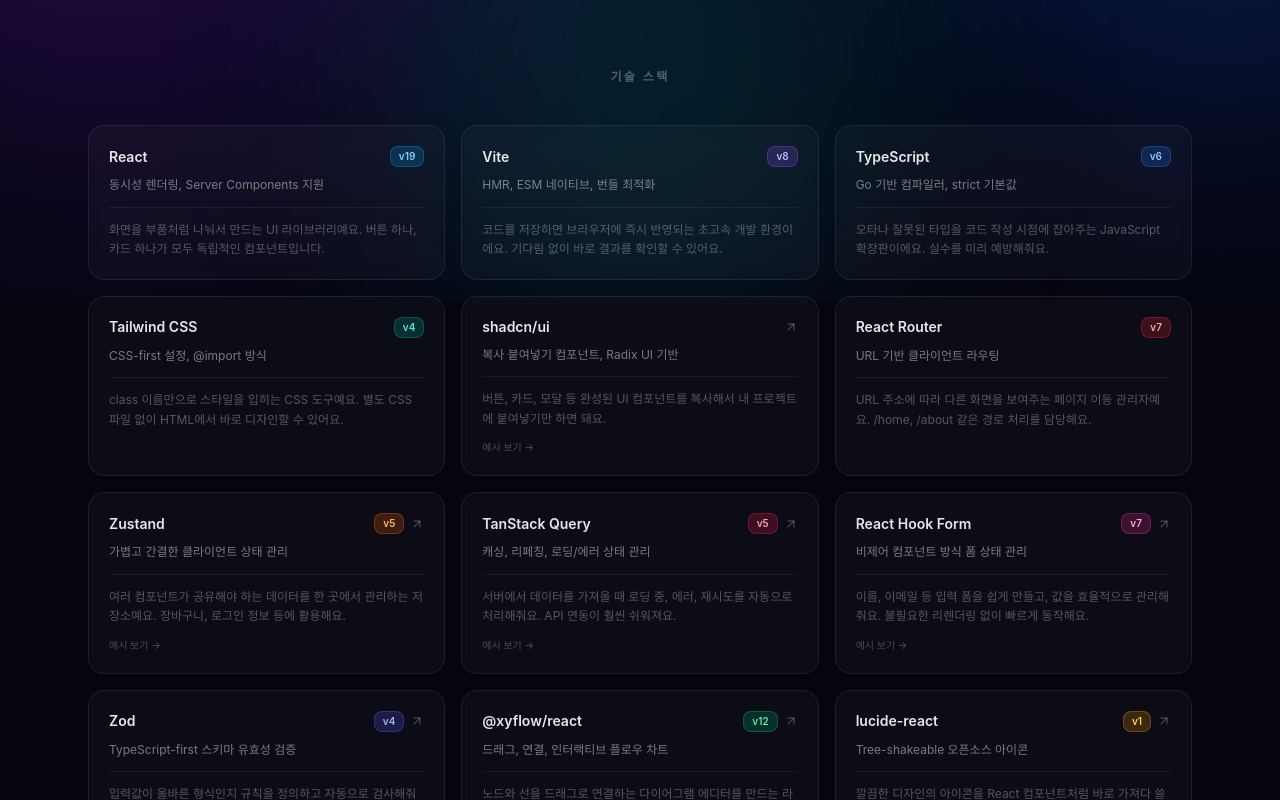
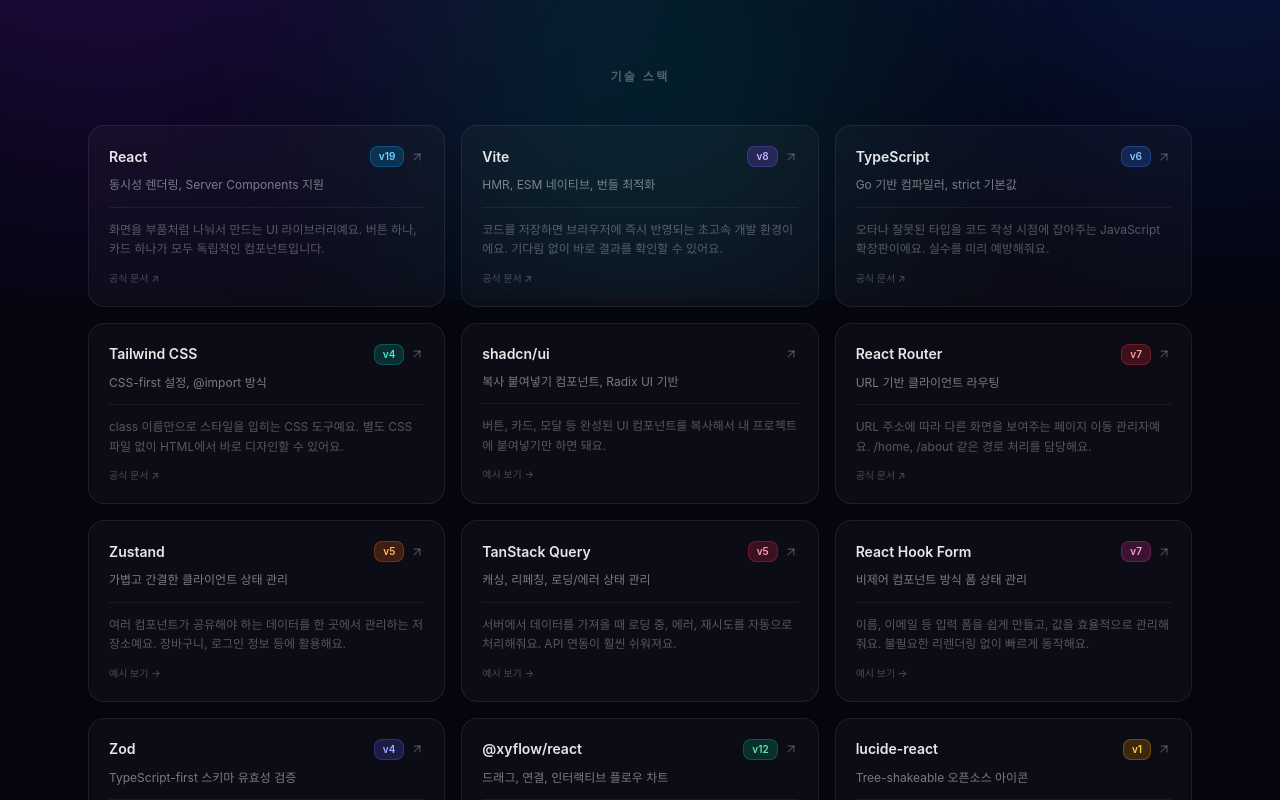
Before and after one commit to brothersong20-commits/react-frontend-starter-kit, a React (Vite) app: page / in a window 1280 px wide. Shown: the part 500-1300 px from the top of the page. Built offline with nearby package versions, Linux system fonts and the light colour scheme.

Commit message:
PHASE 1.2: fix: 전역 테마 시스템 구축 및 버그 수정

```diff
--- a/src/components/layout/Sidebar.tsx
+++ b/src/components/layout/Sidebar.tsx
@@ -6,8 +6,11 @@
   FormInput,
   Workflow,
   Layers,
+  Sun,
+  Moon,
 } from 'lucide-react'
 import { cn } from '@/lib/utils'
+import { useThemeStore } from '@/store/useThemeStore'
 
 const navItems = [
   { to: '/', label: '홈', icon: LayoutDashboard, end: true },
@@ -19,10 +22,12 @@
 ]
 
 export function Sidebar() {
+  const { isDark, toggle } = useThemeStore()
+
   return (
     <aside className="w-60 shrink-0 border-r border-border bg-card flex flex-col">
       <div className="px-6 py-5 border-b border-border">
-        <h1 className="text-sm font-semibold text-foreground">React SPA</h1>
+        <h1 className="text-sm font-semibold text-foreground">React</h1>
         <p className="text-xs text-muted-foreground mt-0.5">Starter Kit</p>
       </div>
       <nav className="flex-1 p-3 space-y-1">
@@ -45,8 +50,15 @@
           </NavLink>
         ))}
       </nav>
-      <div className="px-5 py-4 border-t border-border">
-        <p className="text-xs text-muted-foreground">
+      <div className="border-t border-border px-3 py-3 space-y-3">
+        <button
+          onClick={toggle}
+          className="flex w-full items-center gap-3 rounded-md px-3 py-2 text-sm text-muted-foreground transition-colors hover:bg-accent hover:text-accent-foreground"
+        >
+          {isDark ? <Sun className="size-4 shrink-0" /> : <Moon className="size-4 shrink-0" />}
+          {isDark ? '라이트 모드' : '다크 모드'}
+        </button>
+        <p className="px-3 text-xs text-muted-foreground">
           React 19 · Vite 8 · TS 6
         </p>
       </div>
--- a/src/main.tsx
+++ b/src/main.tsx
@@ -3,6 +3,12 @@
 import { QueryClient, QueryClientProvider } from '@tanstack/react-query'
 import App from './App'
 import './index.css'
+
+// 첫 로드 시 저장된 테마 적용 (FOUC 방지)
+const saved = JSON.parse(localStorage.getItem('rsk-theme') ?? '{}')
+if (saved?.state?.isDark !== false) {
+  document.documentElement.classList.add('dark')
+}
 
 const queryClient = new QueryClient({
   defaultOptions: {
--- a/src/pages/LandingPage.tsx
+++ b/src/pages/LandingPage.tsx
@@ -1,6 +1,6 @@
-import { useState, useEffect } from 'react'
 import { Link } from 'react-router-dom'
 import { ArrowRight, ExternalLink, Sun, Moon, ArrowUpRight } from 'lucide-react'
+import { useThemeStore } from '@/store/useThemeStore'
 
 const navLinks = [
   { label: 'Zustand', to: '/zustand' },
@@ -17,7 +17,8 @@
     description: '동시성 렌더링, Server Components 지원',
     simple: '화면을 부품처럼 나눠서 만드는 UI 라이브러리예요. 버튼 하나, 카드 하나가 모두 독립적인 컴포넌트입니다.',
     badge: { dark: 'bg-sky-500/20 text-sky-300 border border-sky-500/30', light: 'bg-sky-100 text-sky-700 border border-sky-200' },
-    to: null,
+    href: 'https://react.dev',
+    internal: false,
   },
   {
     name: 'Vite',
@@ -25,7 +26,8 @@
     description: 'HMR, ESM 네이티브, 번들 최적화',
     simple: '코드를 저장하면 브라우저에 즉시 반영되는 초고속 개발 환경이에요. 기다림 없이 바로 결과를 확인할 수 있어요.',
     badge: { dark: 'bg-violet-500/20 text-violet-300 border border-violet-500/30', light: 'bg-violet-100 text-violet-700 border border-violet-200' },
-    to: null,
+    href: 'https://vitejs.dev',
+    internal: false,
   },
   {
     name: 'TypeScript',
@@ -33,7 +35,8 @@
     description: 'Go 기반 컴파일러, strict 기본값',
     simple: '오타나 잘못된 타입을 코드 작성 시점에 잡아주는 JavaScript 확장판이에요. 실수를 미리 예방해줘요.',
     badge: { dark: 'bg-blue-500/20 text-blue-300 border border-blue-500/30', light: 'bg-blue-100 text-blue-700 border border-blue-200' },
-    to: null,
+    href: 'https://www.typescriptlang.org',
+    internal: false,
   },
   {
     name: 'Tailwind CSS',
@@ -41,7 +44,8 @@
     description: 'CSS-first 설정, @import 방식',
     simple: 'class 이름만으로 스타일을 입히는 CSS 도구예요. 별도 CSS 파일 없이 HTML에서 바로 디자인할 수 있어요.',
     badge: { dark: 'bg-teal-500/20 text-teal-300 border border-teal-500/30', light: 'bg-teal-100 text-teal-700 border border-teal-200' },
-    to: null,
+    href: 'https://tailwindcss.com',
+    internal: false,
   },
   {
     name: 'shadcn/ui',
@@ -49,7 +53,8 @@
     description: '복사 붙여넣기 컴포넌트, Radix UI 기반',
     simple: '버튼, 카드, 모달 등 완성된 UI 컴포넌트를 복사해서 내 프로젝트에 붙여넣기만 하면 돼요.',
     badge: { dark: 'bg-zinc-500/20 text-zinc-300 border border-zinc-500/30', light: 'bg-zinc-100 text-zinc-600 border border-zinc-200' },
-    to: '/components',
+    href: '/components',
+    internal: true,
   },
   {
     name: 'React Router',
@@ -57,7 +62,8 @@
     description: 'URL 기반 클라이언트 라우팅',
     simple: 'URL 주소에 따라 다른 화면을 보여주는 페이지 이동 관리자예요. /home, /about 같은 경로 처리를 담당해요.',
     badge: { dark: 'bg-red-500/20 text-red-300 border border-red-500/30', light: 'bg-red-100 text-red-700 border border-red-200' },
-    to: null,
+    href: 'https://reactrouter.com',
+    internal: false,
   },
   {
     name: 'Zustand',
@@ -65,7 +71,8 @@
     description: '가볍고 간결한 클라이언트 상태 관리',
     simple: '여러 컴포넌트가 공유해야 하는 데이터를 한 곳에서 관리하는 저장소예요. 장바구니, 로그인 정보 등에 활용해요.',
     badge: { dark: 'bg-orange-500/20 text-orange-300 border border-orange-500/30', light: 'bg-orange-100 text-orange-700 border border-orange-200' },
-    to: '/zustand',
+    href: '/zustand',
+    internal: true,
   },
   {
     name: 'TanStack Query',
@@ -73,7 +80,8 @@
     description: '캐싱, 리페칭, 로딩/에러 상태 관리',
     simple: '서버에서 데이터를 가져올 때 로딩 중, 에러, 재시도를 자동으로 처리해줘요. API 연동이 훨씬 쉬워져요.',
     badge: { dark: 'bg-rose-500/20 text-rose-300 border border-rose-500/30', light: 'bg-rose-100 text-rose-700 border border-rose-200' },
-    to: '/query',
+    href: '/query',
+    internal: true,
   },
   {
     name: 'React Hook Form',
@@ -81,7 +89,8 @@
     description: '비제어 컴포넌트 방식 폼 상태 관리',
     simple: '이름, 이메일 등 입력 폼을 쉽게 만들고, 값을 효율적으로 관리해줘요. 불필요한 리렌더링 없이 빠르게 동작해요.',
     badge: { dark: 'bg-pink-500/20 text-pink-300 border border-pink-500/30', light: 'bg-pink-100 text-pink-700 border border-pink-200' },
-    to: '/form',
+    href: '/form',
+    internal: true,
   },
   {
     name: 'Zod',
@@ -89,7 +98,8 @@
     description: 'TypeScript-first 스키마 유효성 검증',
     simple: '입력값이 올바른 형식인지 규칙을 정의하고 자동으로 검사해줘요. 이메일 형식, 최소 글자 수 같은 검증에 써요.',
     badge: { dark: 'bg-indigo-500/20 text-indigo-300 border border-indigo-500/30', light: 'bg-indigo-100 text-indigo-700 border border-indigo-200' },
-    to: '/form',
+    href: '/form',
+    internal: true,
   },
   {
     name: '@xyflow/react',
@@ -97,7 +107,8 @@
     description: '드래그, 연결, 인터랙티브 플로우 차트',
     simple: '노드와 선을 드래그로 연결하는 다이어그램 에디터를 만드는 라이브러리예요. 플로우차트나 워크플로우 UI에 써요.',
     badge: { dark: 'bg-emerald-500/20 text-emerald-300 border border-emerald-500/30', light: 'bg-emerald-100 text-emerald-700 border border-emerald-200' },
-    to: '/flow',
+    href: '/flow',
+    internal: true,
   },
   {
     name: 'lucide-react',
@@ -105,7 +116,8 @@
     description: 'Tree-shakeable 오픈소스 아이콘',
     simple: '깔끔한 디자인의 아이콘을 React 컴포넌트처럼 바로 가져다 쓸 수 있어요. 사용하지 않는 아이콘은 번들에 포함되지 않아요.',
     badge: { dark: 'bg-amber-500/20 text-amber-300 border border-amber-500/30', light: 'bg-amber-100 text-amber-700 border border-amber-200' },
-    to: '/components',
+    href: '/components',
+    internal: true,
   },
 ]
 
@@ -123,14 +135,12 @@
     pill:         'border-white/[0.12] bg-white/[0.06]',
     pillDot:      'bg-emerald-400',
     pillText:     'text-white/60',
-    titleFrom:    '#ffffff',
-    titleTo:      'rgba(255,255,255,0.5)',
+    titleGrad:    'bg-gradient-to-b from-white to-white/50',
     subtitle:     'text-white/40',
     btnPrimary:   'bg-white text-black hover:bg-white/90',
     btnSecondary: 'border-white/[0.15] bg-white/[0.06] text-white/80 hover:border-white/25 hover:bg-white/[0.10] hover:text-white',
     label:        'text-white/30',
     card:         'border-white/[0.08] bg-white/[0.03] hover:border-white/[0.18] hover:bg-white/[0.07]',
-    cardLinked:   'border-white/[0.08] bg-white/[0.03] hover:border-violet-500/40 hover:bg-white/[0.07] cursor-pointer',
     cardName:     'text-white/90',
     cardDesc:     'text-white/45',
     cardSimple:   'text-white/30',
@@ -149,14 +159,12 @@
     pill:         'border-gray-200 bg-white',
     pillDot:      'bg-emerald-500',
     pillText:     'text-gray-500',
-    titleFrom:    '#111111',
-    titleTo:      'rgba(30,30,30,0.55)',
+    titleGrad:    'bg-gradient-to-b from-gray-900 to-gray-600',
     subtitle:     'text-gray-500',
     btnPrimary:   'bg-gray-900 text-white hover:bg-gray-800',
     btnSecondary: 'border-gray-200 bg-white text-gray-700 hover:border-gray-300 hover:bg-gray-50',
     label:        'text-gray-400',
-    card:         'border-gray-200/80 bg-white hover:border-gray-300 hover:shadow-sm',
-    cardLinked:   'border-gray-200/80 bg-white hover:border-violet-300 hover:shadow-md cursor-pointer',
+    card:         'border-gray-200/80 bg-white hover:border-violet-300 hover:shadow-md',
     cardName:     'text-gray-900',
     cardDesc:     'text-gray-500',
     cardSimple:   'text-gray-400',
@@ -166,15 +174,7 @@
 }
 
 export function LandingPage() {
-  const [isDark, setIsDark] = useState(() => {
-    const saved = localStorage.getItem('rsk-theme')
-    return saved ? saved === 'dark' : true
-  })
-
-  useEffect(() => {
-    localStorage.setItem('rsk-theme', isDark ? 'dark' : 'light')
-  }, [isDark])
-
+  const { isDark, toggle } = useThemeStore()
   const t = isDark ? T.dark : T.light
 
   return (
@@ -204,9 +204,8 @@
               </Link>
             ))}
           </nav>
-          {/* Theme toggle */}
           <button
-            onClick={() => setIsDark(!isDark)}
+            onClick={toggle}
             aria-label="테마 전환"
             className={`ml-3 flex h-8 w-8 items-center justify-center rounded-lg transition-all duration-150 ${t.toggle}`}
           >
@@ -225,16 +224,8 @@
           </span>
         </div>
 
-        {/* Title */}
-        <h1
-          className="mb-5 text-6xl font-bold tracking-tight md:text-7xl"
-          style={{
-            background: `linear-gradient(180deg, ${t.titleFrom} 0%, ${t.titleTo} 100%)`,
-            WebkitBackgroundClip: 'text',
-            WebkitTextFillColor: 'transparent',
-            backgroundClip: 'text',
-          }}
-        >
+        {/* Title — Tailwind bg-clip-text 방식 (inline style 제거) */}
+        <h1 className={`mb-5 bg-clip-text text-6xl font-bold tracking-tight text-transparent md:text-7xl ${t.titleGrad}`}>
           React Starter Kit
         </h1>
 
@@ -274,10 +265,10 @@
 
         <div className="grid grid-cols-1 gap-4 sm:grid-cols-2 lg:grid-cols-3">
           {stack.map((item) => {
-            const cardClass = `group rounded-2xl border p-5 backdrop-blur-sm transition-all duration-200 ${item.to ? t.cardLinked : t.card}`
+            const cardClass = `group rounded-2xl border p-5 backdrop-blur-sm transition-all duration-200 ${t.card}`
+
             const inner = (
               <>
-                {/* Card header */}
                 <div className="mb-2 flex items-center justify-between gap-2">
                   <span className={`text-sm font-semibold ${t.cardName}`}>{item.name}</span>
                   <div className="flex items-center gap-1.5">
@@ -286,38 +277,36 @@
                         v{item.version}
                       </span>
                     )}
-                    {item.to && (
-                      <ArrowUpRight className={`h-3.5 w-3.5 transition-colors ${t.cardArrow}`} />
-                    )}
+                    <ArrowUpRight className={`h-3.5 w-3.5 transition-colors ${t.cardArrow}`} />
                   </div>
                 </div>
 
-                {/* Short tech description */}
                 <p className={`mb-3 text-xs leading-relaxed ${t.cardDesc}`}>{item.description}</p>
 
-                {/* Divider */}
                 <div className={`mb-3 border-t ${t.divider}`} />
 
-                {/* Beginner-friendly description */}
                 <p className={`text-xs leading-relaxed ${t.cardSimple}`}>{item.simple}</p>
 
-                {/* "예시 보기" hint */}
-                {item.to && (
-                  <p className={`mt-3 text-[10px] font-medium transition-colors ${t.cardArrow}`}>
-                    예시 보기 →
-                  </p>
-                )}
+                <p className={`mt-3 text-[10px] font-medium transition-colors ${t.cardArrow}`}>
+                  {item.internal ? '예시 보기 →' : '공식 문서 ↗'}
+                </p>
               </>
             )
 
-            return item.to ? (
-              <Link key={item.name} to={item.to} className={cardClass}>
+            return item.internal ? (
+              <Link key={item.name} to={item.href} className={cardClass}>
                 {inner}
               </Link>
             ) : (
-              <div key={item.name} className={cardClass}>
+              <a
+                key={item.name}
+                href={item.href}
+                target="_blank"
+                rel="noopener noreferrer"
+                className={cardClass}
+              >
                 {inner}
-              </div>
+              </a>
             )
           })}
         </div>
--- /dev/null
+++ b/src/store/useThemeStore.ts
@@ -0,0 +1,21 @@
+import { create } from 'zustand'
+import { persist } from 'zustand/middleware'
+
+interface ThemeState {
+  isDark: boolean
+  toggle: () => void
+}
+
+export const useThemeStore = create<ThemeState>()(
+  persist(
+    (set, get) => ({
+      isDark: true,
+      toggle: () => {
+        const next = !get().isDark
+        document.documentElement.classList.toggle('dark', next)
+        set({ isDark: next })
+      },
+    }),
+    { name: 'rsk-theme' }
+  )
+)
```
